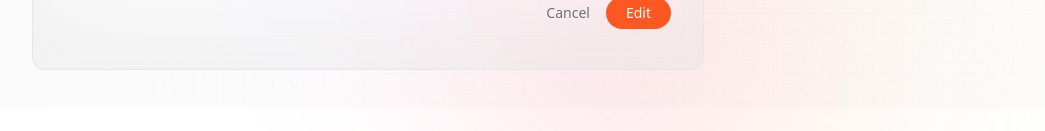
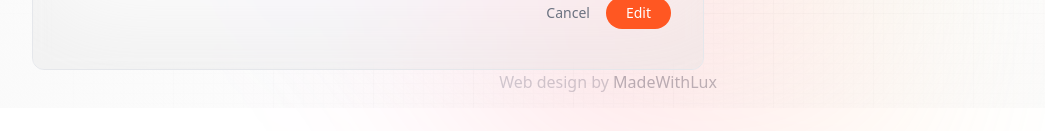
Before and after one commit to melawlah/ai_prompts_app, a Next.js app: page /update-prompt in a window 1280 px wide. Shown: the part 692-823 px from the top of the page, without its empty margins (32-1077 px from the left). Before the commit the page ends 800 px from the top, so only its background shows below. Built offline with nearby package versions, Linux system fonts and the light colour scheme; no server answers.

Commit message:
added backlink

```diff
--- a/app/layout.jsx
+++ b/app/layout.jsx
@@ -20,6 +20,19 @@ const RootLayout = ({children}) => {
                     <Nav />
                     {children}
                 </main>
+                <div className=" flex items-center justify-center">
+                    <div className="text-gray-400 text-center pb-10">
+                        Web design by{" "}
+                        <a
+                        href="https://madewithlux.com"
+                        target="_blank"
+                        rel="noopener noreferrer"
+                        className="text-gray-500 hover:underline"
+                        >
+                        MadeWithLux
+                        </a>
+                    </div>
+                </div>
             </Provider>
         </body>
 
```
